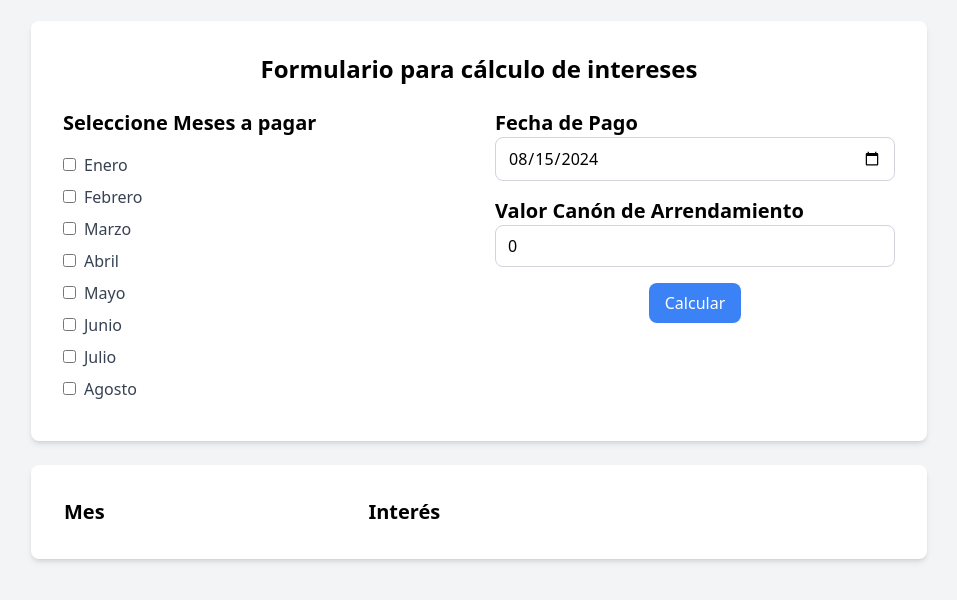
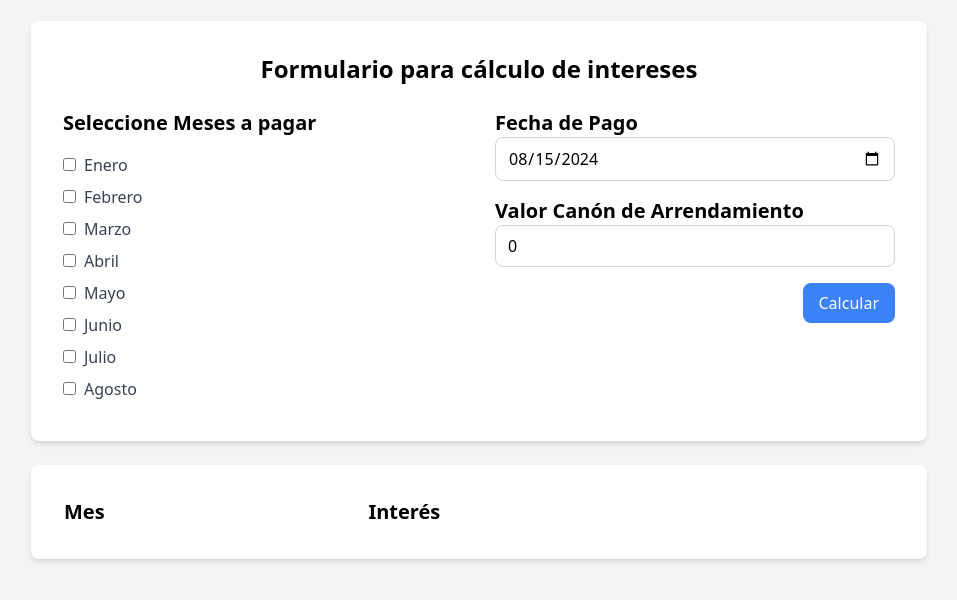
Before and after one commit to Doogie-Projects/Arriendos, an Angular app: page / in a window 1280 px wide. Shown: the part 110-710 px from the top of the page, without its empty margins (161-1118 px from the left). Built offline with nearby package versions, Linux system fonts and the light colour scheme.

Commit message:
justify-end submmit button

```diff
--- a/src/app/app.component.html
+++ b/src/app/app.component.html
@@ -35,7 +35,7 @@
                 class="w-full px-3 py-2 border border-gray-300 rounded-lg focus:outline-none focus:ring-2 focus:ring-blue-500"
                 required>
             </div>
-            <div class="flex justify-center">
+            <div class="flex justify-end">
               <button type="submit"
                 class="bg-blue-500 text-white px-4 py-2 rounded-lg hover:bg-blue-600 focus:outline-none focus:ring-2 focus:ring-blue-500">Calcular</button>
             </div>
```
